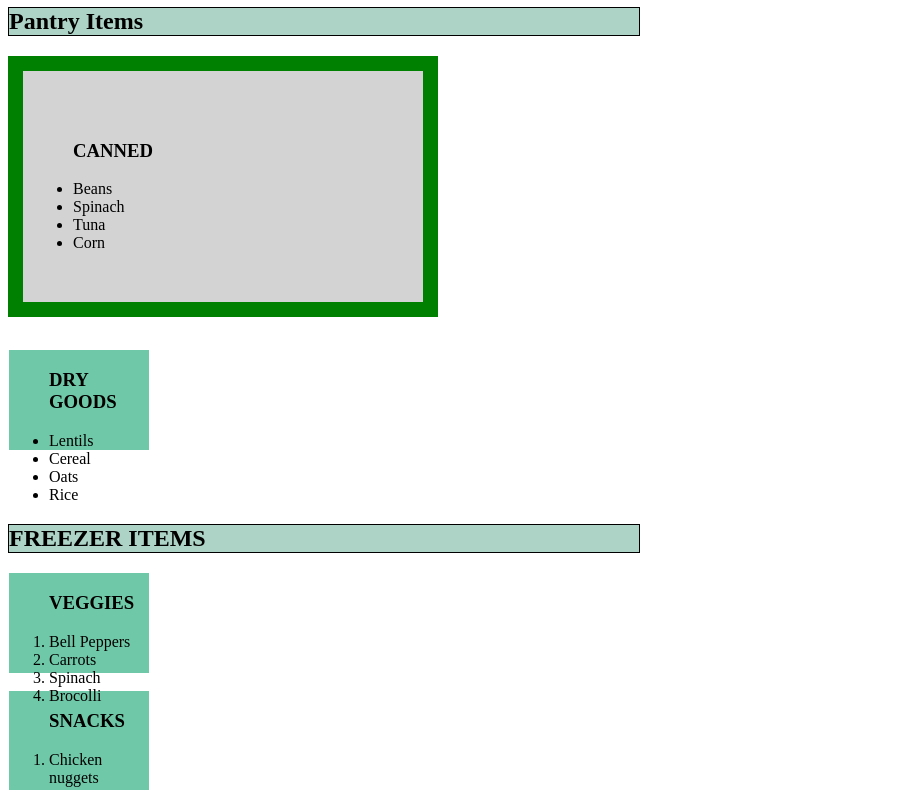
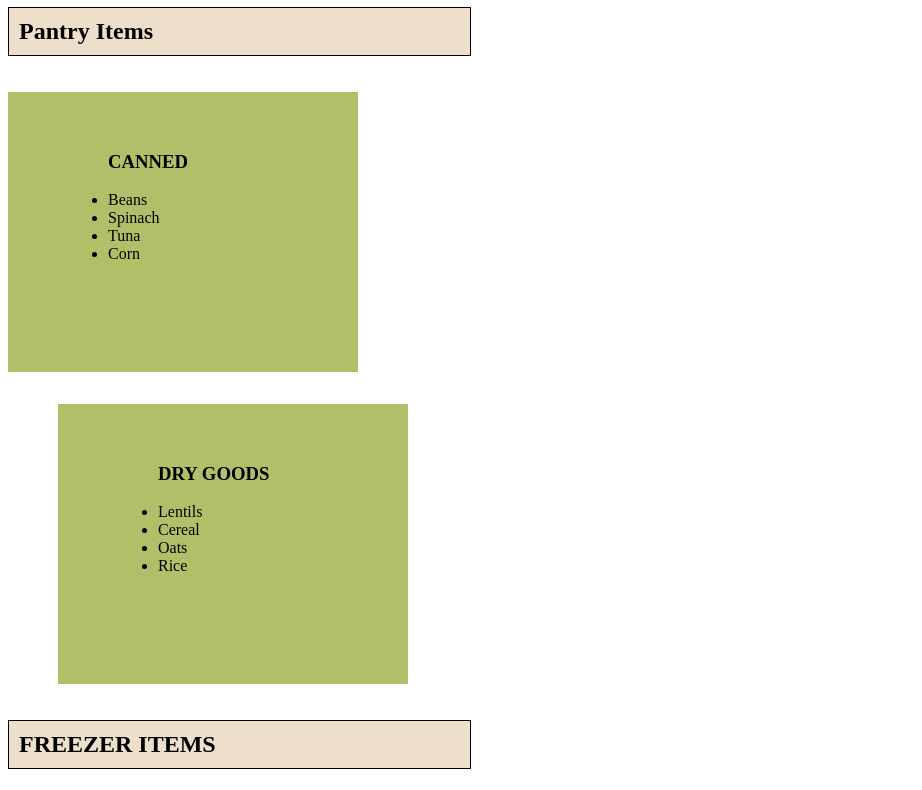
Before and after one commit to Imran-548/Grocery-list, a plain HTML site: page index.html in a window 1280 px wide. Shown: the part 73-863 px from the top of the page, without its empty margins (0-922 px from the left). Drawn offline with Linux system fonts and the light colour scheme.

Commit message:
index.css

```diff
--- a/index.css
+++ b/index.css
@@ -1,48 +1,47 @@
 
 
   h1 {
+    color: #cc7715;
     text-align: center;
-    color: cadetblue;
+
   }
 
   h2 {
+    background-color: rgb(238, 223, 203);
     border: 1px solid black;
-    margin-right: 50%;
-    background-color: rgb(173, 211, 198);
-
+    margin-right: 63.4%;
+    padding-top: 10px;
+    padding-bottom: 10px;
+    padding-left: 10px;
   }
 
-.canned {
-    background-color: lightgrey;
-    width: 300px;
-    border: 15px solid green;
-    padding: 50px
+  img {
+    padding-left: 40px;
+    width: 330px;
+    margin: 20px;
+  }
+
+  ol {
+    background-color: rgb(176, 192, 104);
+    width: 150px;
+    height: 200px;
+    padding: 30px 100px;
   }
 
 
-
-.dry-goods{
-    display: inline-block;
-    width: 100px;
-    height: 100px;
-    border: 1px solid rgb(255, 255, 255);
-    background-color: rgb(111, 201, 169);
+  ul {
+    background-color: rgb(176, 192, 104);
+    width: 150px;
+    height: 200px;
+    padding: 40px 100px;
   }
 
-
-.snacks{
-    pisplay: inline-block;
-    width: 100px;
-    height: 100px;
-    border: 1px solid rgb(255, 255, 255);
-    background-color: rgb(111, 201, 169);
+  .dry-goods,
+  .snacks {
+    margin-left: 50px;
   }
 
-.veggies{
-    bisplay: inline-block;
-    width: 100px;
-    height: 100px;
-    border: 1px solid rgb(255, 255, 255);
-    background-color: rgb(111, 201, 169);
-
+  section {
+    display: flex;
+    justify-content: flex-start;
   }
```
Lines whose indentation alone changed are shown as unchanged.
